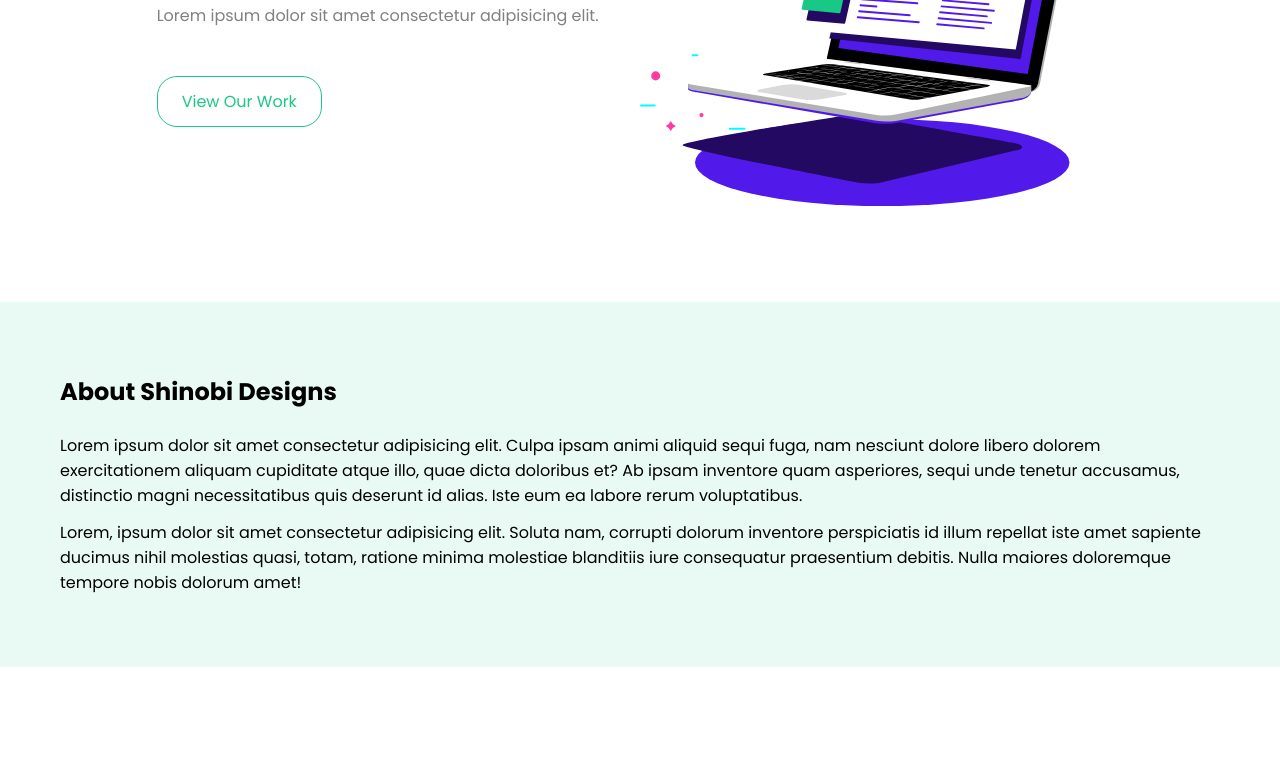
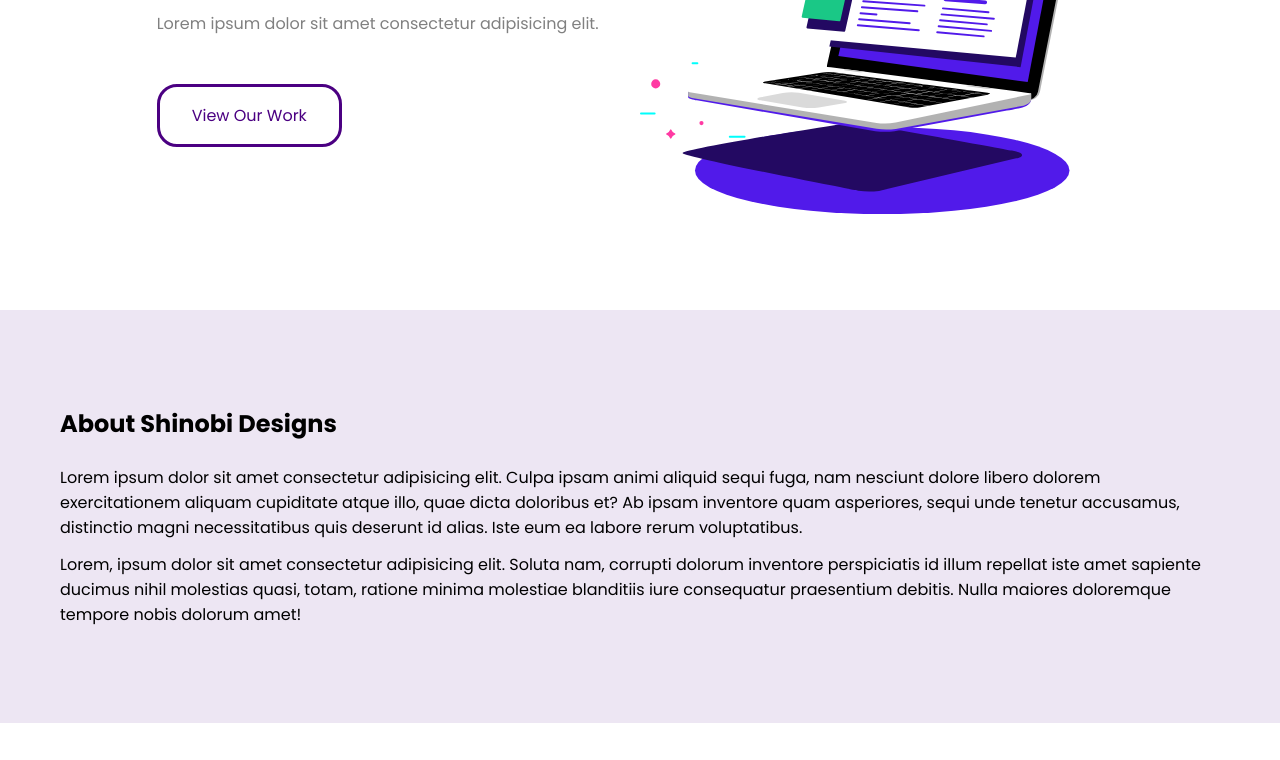
Before and after one commit to Ali-Husnian/Complete-Sass, a website: page homepage.html in a window 1280 px wide. Shown: the part 320-1080 px from the top of the page. Drawn offline with Linux system fonts and the light colour scheme.

Commit message:
customize variable

```diff
--- a/gulpfile.js
+++ b/gulpfile.js
@@ -3,7 +3,7 @@
 const purgecss = require('gulp-purgecss');
 
 const buildStyles = () => {
-  return src('shinabi/**/*.scss')
+  return src('sass/**/*.scss')
     .pipe(sass())
     .pipe(sass({ outputStyle: 'compressed' }))
     .pipe(purgecss({ content: ['*.html'] }))
@@ -11,7 +11,7 @@
 }
 
 const watchTask = () => {
-  watch(['shinabi/**/*.scss','*.html'], buildStyles);
+  watch(['sass/**/*.scss','*.html'], buildStyles);
 }
 
 exports.default = series(buildStyles, watchTask);
--- /dev/null
+++ b/sass/index.scss
@@ -0,0 +1,6 @@
+// customize theme variables
+$secondary: indigo;
+$base-padding: 1rem;
+$base-border-thickness: 3px;
+
+@import 'shinabi';
--- a/shinabi/_variable.scss
+++ b/shinabi/_variable.scss
@@ -1,9 +1,9 @@
 
 // theme colors
-$primary: #326dee ;
-$secondary: #1ac886 ;
-$error: #d32752 ;
-$info: #f6c31c ;
+$primary: #326dee !default;
+$secondary: #1ac886 !default;
+$error: #d32752 !default;
+$info: #f6c31c !default;
 
 // color palette
 $colors: (
@@ -20,7 +20,7 @@
   "gray": #808080,
   "black": black,
   "white": white,
-);
+)!default;
 
 .test-btn {
   background: map-get($colors, "purple");
@@ -33,22 +33,22 @@
 // @debug map-merge($colors, ("pink": #ffc0cb));
 
 // spacing
-$base-padding: 0.75rem;
-$base-margin: 0.75rem;
+$base-padding: 0.75rem !default;
+$base-margin: 0.75rem !default;
 
 // borders
-$base-border-thickness: 1px;
-$base-border-radius: 20px;
+$base-border-thickness: 1px !default;
+$base-border-radius: 20px !default;
 
 // box-shadow
-$base-box-shadow: 1px 3px 5px rgba(0,0,0,0.1);
+$base-box-shadow: 1px 3px 5px rgba(0,0,0,0.1) !default;
 
 // font sizes
-$base-font-size: 1rem;
+$base-font-size: 1rem !default;
 
 // font sizes
-$base-font-size: 1rem;
-$font-size-sm: $base-font-size * 0.75; // 16 * 0.75 =  28  ;               1rem = 16 px;
-$font-size-lg: $base-font-size * 1.5;
-$font-size-xl: $base-font-size * 2;
-$font-size-xxl: $base-font-size * 3;
+$base-font-size: 1rem !default;
+$font-size-sm: $base-font-size * 0.75 !default; // 16 * 0.75 =  28  ;               1rem = 16 px;
+$font-size-lg: $base-font-size * 1.5 !default;
+$font-size-xl: $base-font-size * 2 !default;
+$font-size-xxl: $base-font-size * 3 !default;
```
Also changed, not shown: css/index.css.
